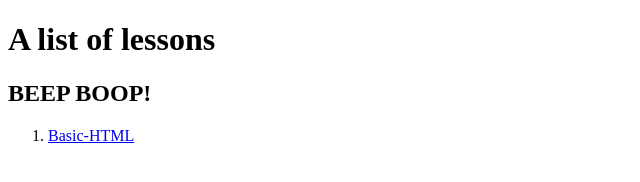
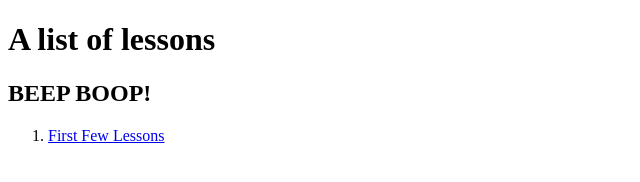
Before and after one commit to Uberjonas/basic-html, a plain HTML site: page index.html in a window 1280 px wide. Shown: the full height of the page, 0-640 px from the left. Drawn offline with Linux system fonts and the light colour scheme.

Commit message:
edit index

```diff
--- a/index.html
+++ b/index.html
@@ -7,7 +7,7 @@
 <h1>A list of lessons</h1>
 <h2>BEEP BOOP!</h2>
 <ol>
-	<li><a href="home/jonas/Lessons/basic-html/">Basic-HTML</li>
+	<li><a href="Old Stuff/">First Few Lessons</li>
 
 </ol>
 </body>
```
